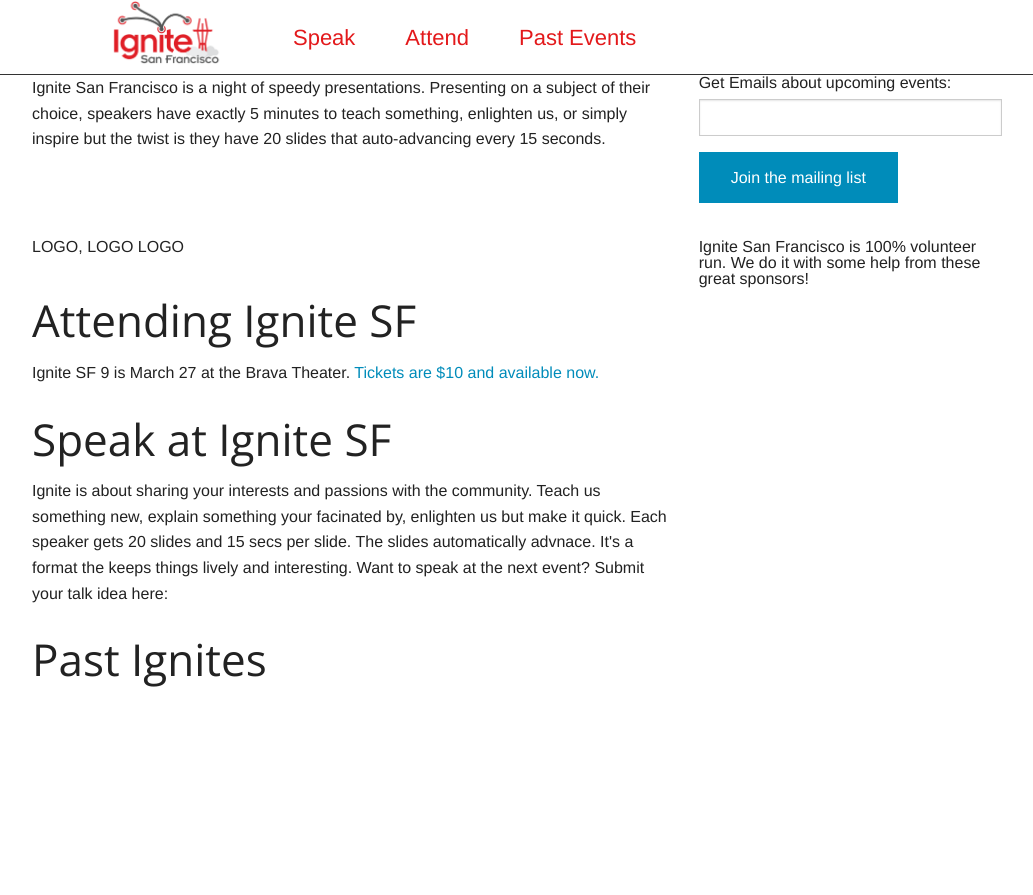
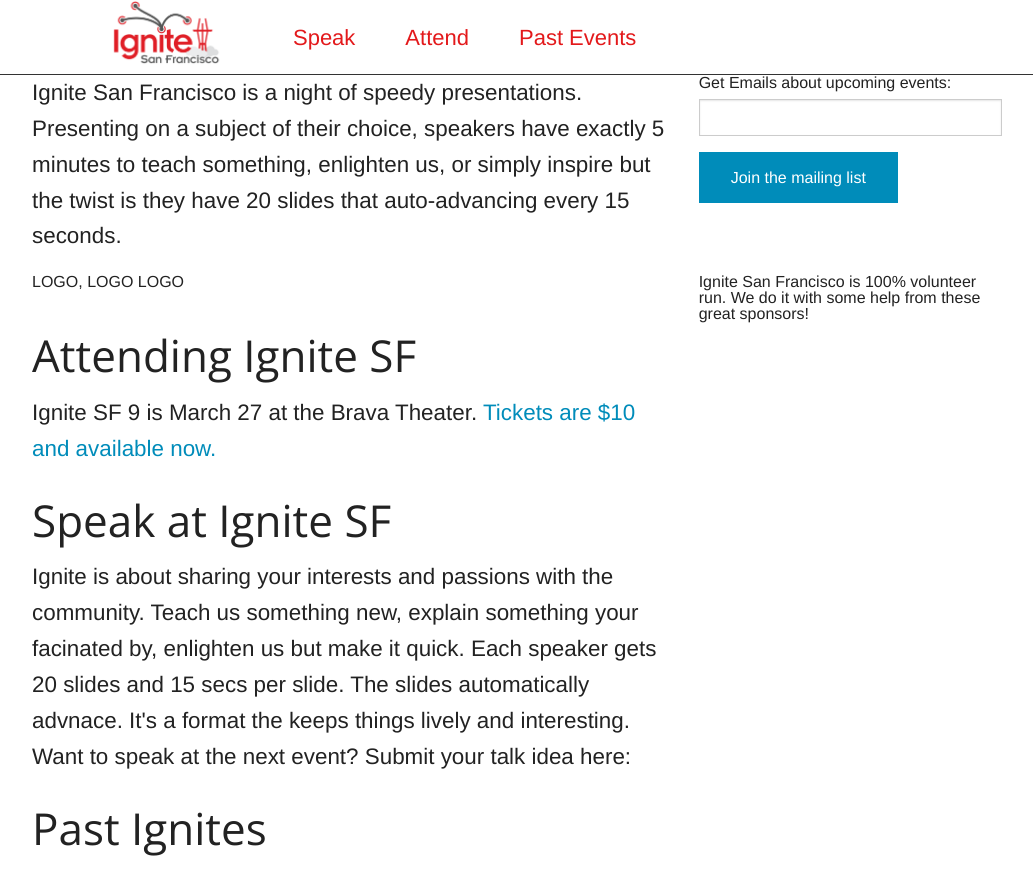
Before and after one commit to ignitesf/ignitesf.github.io, a Jekyll site: the page built from index.html, in a window 1280 px wide. Shown: the top 895 px of the page, without its empty margins (123-1156 px from the left). Built offline with Jekyll 4.4.1, drawn with Linux system fonts in a browser that asks for light colours; Markdown is read by kramdown in place of the engine named in the settings.

Commit message:
increase overall font size

```diff
--- a/css/ignitesf.css
+++ b/css/ignitesf.css
@@ -61,3 +61,7 @@ video{
     background:#fff;
 
 }
+
+body p{
+    font-size:1.4em;
+}
```
